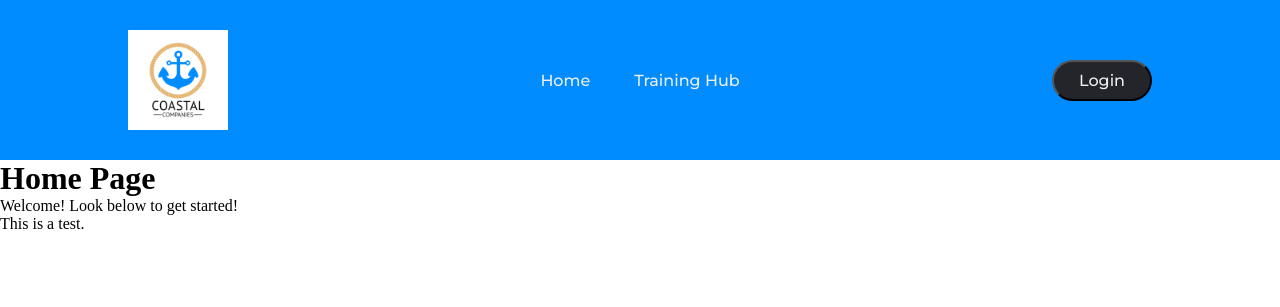
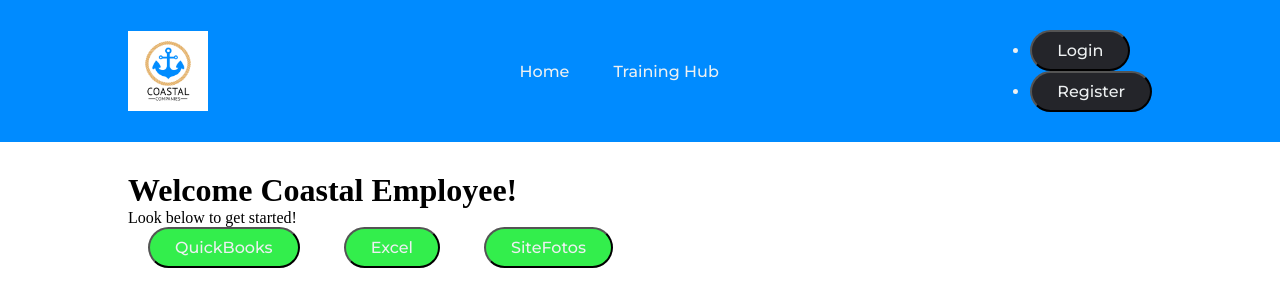
Before and after one commit to samlutz10/CoastalCompanies, a Flask app: page / in a window 1280 px wide. Shown: the top 307 px of the page. Run offline with Flask 2, Linux system fonts and the light colour scheme.

Commit message:
Added the buttons for each dashboard item, linked them

```diff
--- a/Web_App/static/main.css
+++ b/Web_App/static/main.css
@@ -43,7 +43,7 @@ header {
     color: #0088A9;
 }
 
-button {
+.right li a button {
     padding: 9px 25px;
     background: rgba(36, 37, 42, 1);
     border-radius: 50px;
@@ -51,6 +51,53 @@ button {
     transition: all 0.3s ease 0s;
 }
 
-button:hover {
+.right button:hover {
     background-color: rgba(36, 37, 42, 0);
 }
+
+nav {
+    display: flex;
+    justify-content: space-between;
+    align-items: center;
+}
+
+.weblinks {
+    list-styles: none;
+}
+
+.weblinks li {
+    display: inline-block;
+    padding: 0px 20px;
+}
+
+.weblinks li a {
+    transition: all 0.3s ease 0s;
+}
+
+.weblink li a {
+    color: black;
+}
+
+.weblinks li a button {
+    padding: 9px 25px;
+    background: rgb(51, 238, 76);
+    border-radius: 50px;
+    cursor: pointer;
+    transition: all 0.3s ease 0s;
+}
+
+.weblinks button:hover {
+    background-color: rgba(255, 255, 255, 0);
+}
+
+
+
+
+
+
+
+
+
+.extra {
+    padding: 30px 10%;
+}
--- a/Web_App/templates/home.html
+++ b/Web_App/templates/home.html
@@ -1,6 +1,12 @@
 {% extends "layout.html" %}
 {% block content %}
-    <h1>Home Page</h1>
-    <p>Welcome! Look below to get started!</p>
-    <p>This is a test.</p>
+    <h1>Welcome Coastal Employee!</h1>
+    <p>Look below to get started!</p>
+    <nav>
+        <ul class="weblinks">
+            <li><a href="https://app.qbo.intuit.com/app/login?loadCustomerAssistanceAssets=us" target="_blank"><button>QuickBooks</button></a></li>
+            <li><a href="ms-excel:ofe|u|file:///Users/samlutz10/Downloads/printform.xlsx"><button>Excel</button></a></li>
+            <li><a href="https://www.sitefotos.com/index/login/utype/1" target="_blank"><button>SiteFotos</button></a></li>
+        </ul>
+    </nav>
 {% endblock content %}
--- a/Web_App/templates/layout.html
+++ b/Web_App/templates/layout.html
@@ -16,19 +16,24 @@
 <body>
 
     <header>
-        <img class="logo" src="{{ url_for('static', filename='logo.png') }}" alt="logo" width="100px" height="100px" />
+        <img class="logo" src="{{ url_for('static', filename='logo.png') }}" alt="logo" width="80px" height="80px" />
 
-        <nav>
+        <nav class="navbar">
             <ul class="nav_links">
                 <li><a href="/home">Home</a></li>
                 <li><a href="/training_hub">Training Hub</a></li>
             </ul>
         </nav>
-        <a class="cta" href="#"><button>Login</button></a>
+        <div>
+            <ul class="right">
+                <li><a class="cta" href="/login"><button>Login</button></a></li>
+                <li><a class="cta" href="/register"><button>Register</button></a></li>
+            </ul>
+        </div>
     </header>
 
 
-    <div>
+    <div class="extra">
         {% block content %}{% endblock %}
     </div>
 
```
Also changed, not shown: Web_App/templates/training_hub.html (line endings or trailing spaces), 1 other file.
